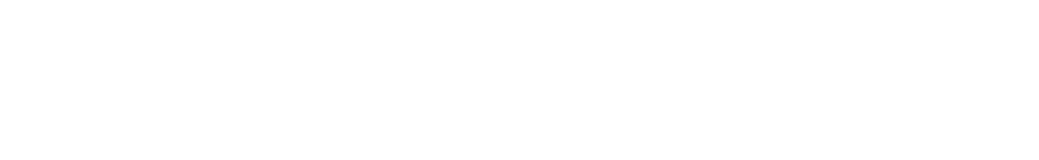
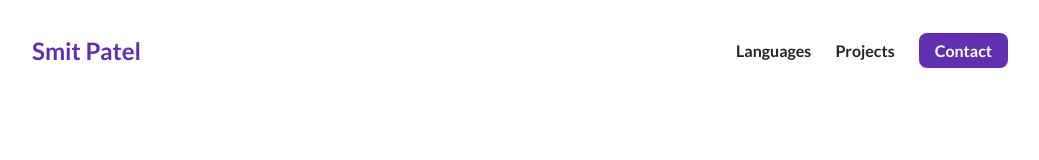
Before and after one commit to smt-ptl/FES-E-Portfolio-Website, a plain HTML site: page index.html in a window 1280 px wide. Shown: the whole page, without its empty margins (120-1159 px from the left). Drawn offline with Linux system fonts and the light colour scheme.

Commit message:
save commit

```diff
--- a/index.html
+++ b/index.html
@@ -8,6 +8,34 @@
     <link rel="stylesheet" href="styles.css">
 </head>
 <body>
-
+    <section class="about-me">
+        <nav>
+            <div class="personal-logo">
+                Smit Patel
+            </div>
+            <ul class="nav__link--list">
+                <li>
+                    <a href="" class=
+                        "nav__link--anchor
+                        link__hover-effect
+                        link__hover-effect--black"
+                    >Languages</a>
+                </li>
+                <li>
+                    <a href="" class=
+                        "nav__link--anchor
+                        link__hover-effect
+                        link__hover-effect--black"
+                    >Projects</a>
+                </li>
+                <li>
+                    <a href="" class=
+                        "nav__link--anchor
+                        nav__link--anchor-primary"
+                    >Contact</a>
+                </li>
+            </ul>
+        </nav>
+    </section>
 </body>
 </html>
--- a/styles.css
+++ b/styles.css
@@ -0,0 +1,65 @@
+@import url('https://fonts.googleapis.com/css2?family=Lato:wght@400;700&display=swap');
+
+* {
+    font-family: 'Lato', sans-serif;
+    padding: 0;
+    margin: 0;
+    box-sizing: border-box;
+}
+
+h1, h2, h3, h4, h5, h6, span {
+    color: black;
+    text-align: center;
+    line-height: 1.25;
+}
+
+p {
+    line-height: 1.5;
+    font-size: 16px;
+}
+
+li {
+    list-style-type: none;
+}
+
+/* Navigation Bar */
+
+nav {
+    height: 100px;
+    width: 100%;
+    max-width: 1000px;
+    margin: 0 auto;
+    display: flex;
+    justify-content: space-between;
+    align-items: center;
+}
+
+.personal-logo {
+    color: #6030b1;
+    font-weight: 700;
+    font-size: 24px;
+    margin: 0px 12px;
+}
+
+.nav__link--list {
+    display: flex;
+}
+
+.nav__link--anchor {
+    margin: 0px 12px;
+    color: #242424;
+    text-decoration: none;
+    font-weight: 700;
+}
+
+.nav__link--anchor-primary {
+    background-color: #6030b1;
+    padding: 8px 16px;
+    border-radius: 8px;
+    color: white;
+    transition: 150ms all ease;
+}
+
+.nav__link--anchor-primary:hover {
+    background-color: #5d3eff;
+}
```
